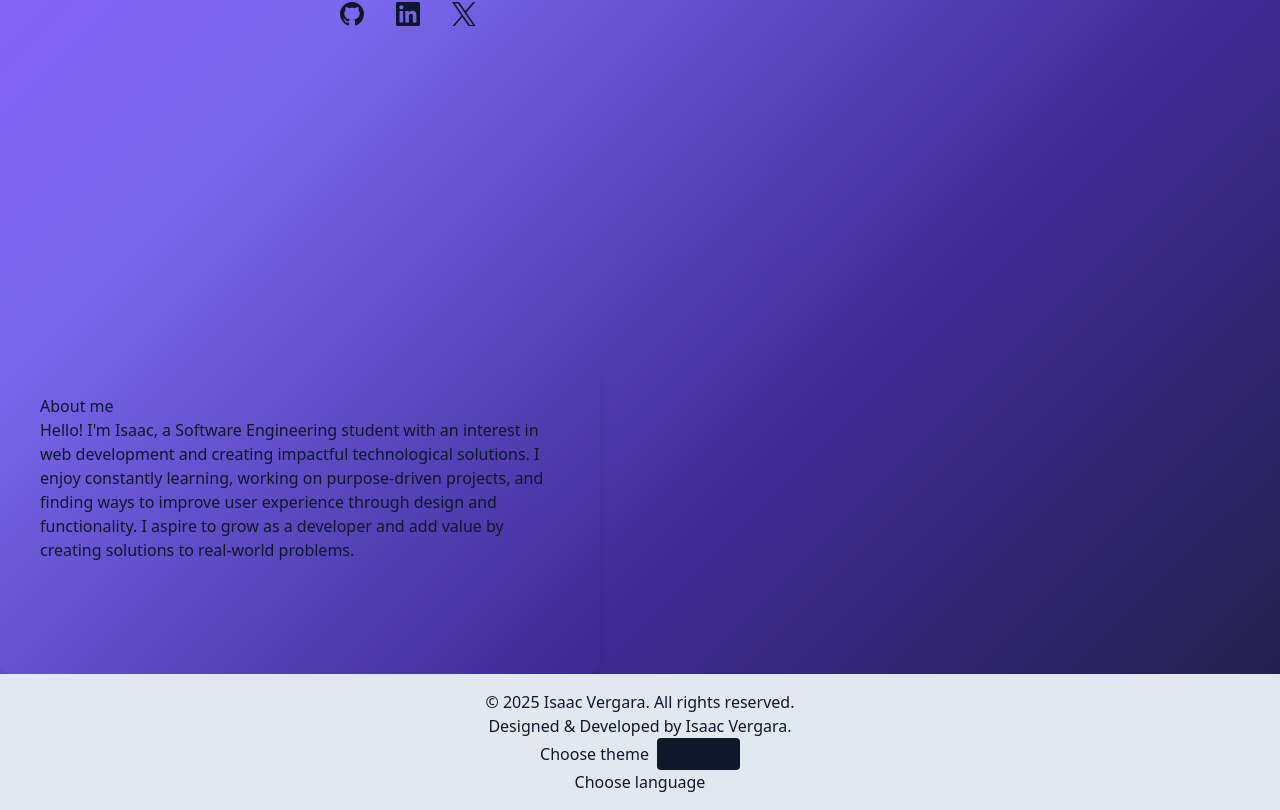
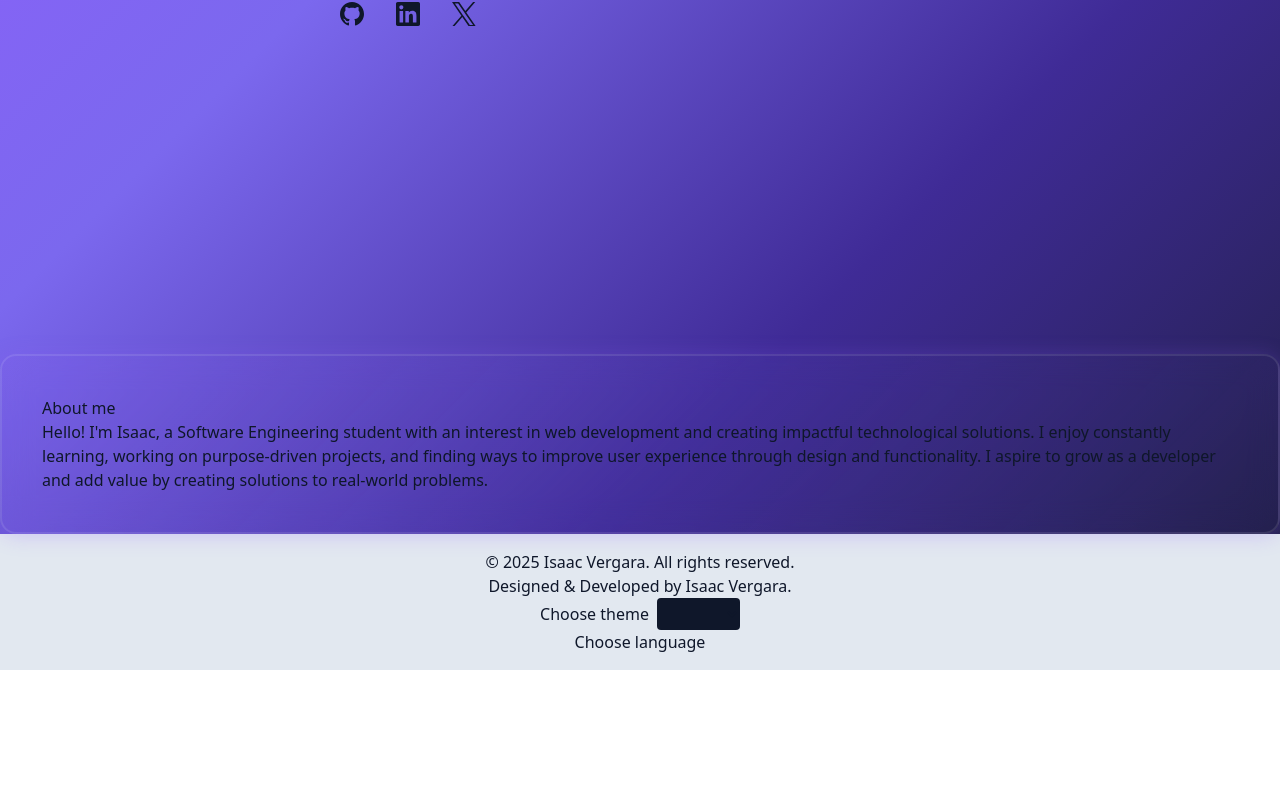
Before and after one commit to zRaidev/portfolio, a React (Vite) app: page / in a window 1280 px wide. Shown: the part 510-1320 px from the top of the page. After the commit the page ends 1180 px from the top, so only its background shows below. Built offline with nearby package versions, Linux system fonts and the light colour scheme.

Commit message:
Creating BentoGrid.jsx

```diff
--- a/src/components/BentoGrid.jsx
+++ b/src/components/BentoGrid.jsx
@@ -1,6 +1,11 @@
-function BentoGrid ({ children }) {
+function BentoGrid ({ children, className }) {
   return (
-    <div className='w-150 h-80 p-10 rounded-xl shadow-lg'>
+    <div
+      className={`p-10 border-2 border-white/10 backdrop-blur-lg shadow-[0_2px_20px_rgba(145,94,255,0.25)] rounded-2xl ${className || ''}`}
+      style={{
+        background: 'linear-gradient(135deg, rgba(145,94,255,0.1), rgba(123,104,238,0.07), rgba(255,255,255,0.0025))'
+      }}
+    >
       {children}
     </div>
   )
```
